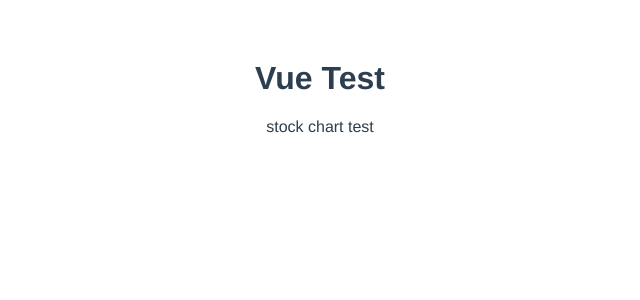
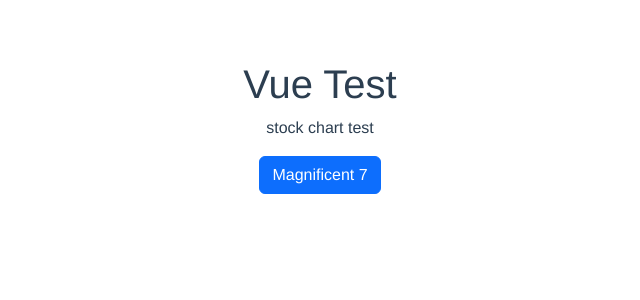
Before and after one commit to chldnrwo/stockChart_front, a Vue app: page / in a window 1280 px wide. Shown: the top 300 px of the page, without its empty margins (320-960 px from the left). Built offline with nearby package versions, Linux system fonts and the light colour scheme; no server answers.

Commit message:
토글 버튼 추가

```diff
--- a/package.json
+++ b/package.json
@@ -9,6 +9,7 @@
   },
   "dependencies": {
     "axios": "^1.7.2",
+    "bootstrap": "^5.3.3",
     "chart.js": "^4.4.3",
     "core-js": "^3.8.3",
     "postcss": "^8.4.38",
--- a/src/App.vue
+++ b/src/App.vue
@@ -1,8 +1,11 @@
 <template>
   <!--img alt="Vue logo" src="./assets/logo.png"-->
   <HelloWorld msg="Vue Test"/>
+  <div>
+    <button class="btn btn-primary" @click="toggleStocks">Magnificent 7</button>
+  </div>
   <!--BarChart /-->
-  <BarChart2 />
+  <BarChart2 v-if="showStocks" />
 </template>
 
 <script>
@@ -16,8 +19,18 @@ export default {
     HelloWorld,
     //BarChart,
     BarChart2
-  }
-}
+  },
+  data() {
+    return {
+      showStocks: false,
+    };
+  },
+  methods: {
+    toggleStocks() {
+      this.showStocks = !this.showStocks;
+    },
+  },
+};
 </script>
 
 <style>
--- a/src/main.js
+++ b/src/main.js
@@ -1,4 +1,6 @@
 import { createApp } from 'vue'
 import App from './App.vue'
+import 'bootstrap/dist/css/bootstrap.min.css';
+import 'bootstrap/dist/js/bootstrap.bundle.min';
 
 createApp(App).mount('#app')
```
Also changed, not shown: 1 other file (tests, documents, lock files or other folders).
